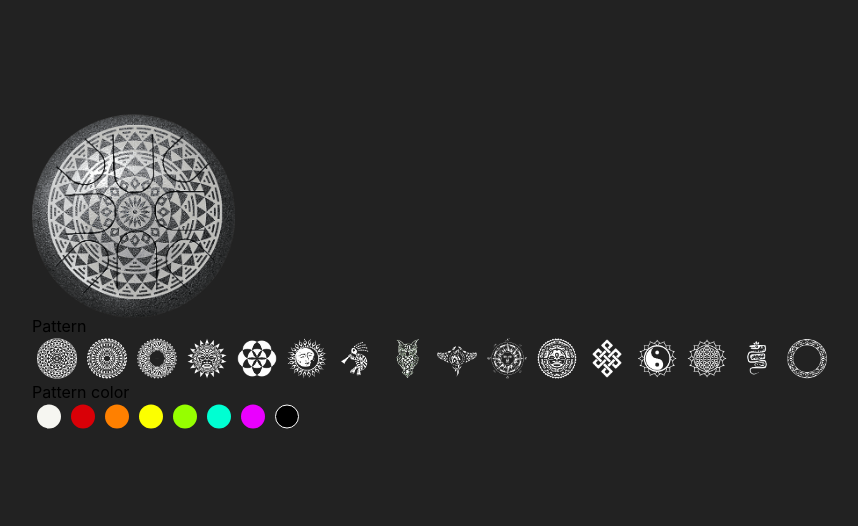
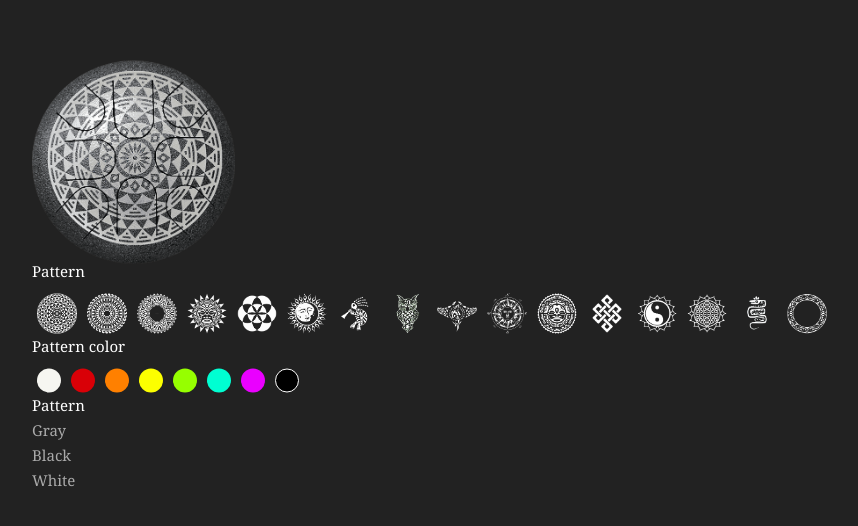
Before and after one commit to Yuvasee/shamba-designer, a React (Create React App) app: page / in a window 1280 px wide. Shown: the part 126-652 px from the top of the page, without its empty margins (208-1066 px from the left). Built offline with nearby package versions, Linux system fonts and the light colour scheme.

Commit message:
Added pattern, style improvements, refactoring

```diff
--- a/src/App.tsx
+++ b/src/App.tsx
@@ -1,11 +1,13 @@
 import { createContext, Dispatch, useReducer } from "react";
 import styled from "styled-components";
 
+import { Color } from "./components/Color";
 import { Drum } from "./components/Drum";
+import { initState, reducer } from "./state/reducer";
 import { Pattern } from "./components/Pattern";
 import { PatternColor } from "./components/PatternColor";
 import { Preloader } from "./components/Preloader";
-import { initState, reducer } from "./state/reducer";
+import { Scale } from "./components/Scale";
 import { State, Action } from "./state/types";
 
 const AppDiv = styled.div`
@@ -23,10 +25,10 @@ export const App = () => {
     const [state, dispatch] = useReducer(reducer, initState);
 
     return (
-        <>
+        <StateContext.Provider value={[state, dispatch]}>
             <Preloader />
+
             <AppDiv>
-                <StateContext.Provider value={[state, dispatch]}>
                 <Drum
                     scale={state.scale}
                     color={state.color}
@@ -37,9 +39,12 @@ export const App = () => {
                 <Pattern />
 
                 <PatternColor />
+
+                <Color />
+
+                <Scale />
+            </AppDiv>
         </StateContext.Provider>
-            </AppDiv>
-        </>
     );
 };
 
--- /dev/null
+++ b/src/components/Color.tsx
@@ -0,0 +1,44 @@
+import styled from "styled-components";
+
+import { FONT_FAMILY, MENU_ITEM_COLOR } from "../constants";
+import { PropertyHeader } from "../elements/PropertyHeader";
+
+import { drumColors } from "../state/data";
+
+const ColorDiv = styled.div`
+    color: ${MENU_ITEM_COLOR};
+    font-size: 15px;
+    font-family: ${FONT_FAMILY};
+`;
+
+const ColorItemDiv = styled.div`
+    cursor: pointer;
+    margin-left: -10px;
+
+    &:not(:last-child) {
+        margin-bottom: 10px;
+    }
+
+    span {
+        padding: 0 10px;
+        border-radius: 8px;
+
+        &:hover {
+            background-color: #333;
+        }
+    }
+`;
+
+export const Color = () => {
+    return (
+        <ColorDiv>
+            <PropertyHeader>Pattern</PropertyHeader>
+
+            {drumColors.map((color) => (
+                <ColorItemDiv>
+                    <span>{color}</span>
+                </ColorItemDiv>
+            ))}
+        </ColorDiv>
+    );
+};
--- a/src/components/Pattern.tsx
+++ b/src/components/Pattern.tsx
@@ -1,12 +1,12 @@
 import { useContext } from "react";
 import styled from "styled-components";
+
 import { StateContext } from "../App";
+import { PropertyHeader } from "../elements/PropertyHeader";
 
 const PATTERN_SIZE_PX = 40;
 
 const PatternContainerDiv = styled.div``;
-
-const PropertyHeaderDiv = styled.div``;
 
 const PatternSelectorDiv = styled.div`
     display: flex;
@@ -30,7 +30,7 @@ export const Pattern = () => {
 
     return (
         <PatternContainerDiv>
-            <PropertyHeaderDiv>Pattern</PropertyHeaderDiv>
+            <PropertyHeader>Pattern</PropertyHeader>
 
             <PatternSelectorDiv>
                 {Array.from({ length: 16 }).map((_, i) => {
--- a/src/components/PatternColor.tsx
+++ b/src/components/PatternColor.tsx
@@ -1,6 +1,7 @@
 import { useContext } from "react";
 import styled from "styled-components";
 import { StateContext } from "../App";
+import { PropertyHeader } from "../elements/PropertyHeader";
 import { patternColors } from "../state/data";
 
 type PatternColorDivProps = {
@@ -11,8 +12,6 @@ type PatternColorDivProps = {
 const PATTERN_COLOR_SIZE_PX = 24;
 
 const PatternColorContainerDiv = styled.div``;
-
-const PropertyHeaderDiv = styled.div``;
 
 const PatternColorSelectorDiv = styled.div`
     display: flex;
@@ -40,13 +39,13 @@ export const PatternColor = () => {
 
     return (
         <PatternColorContainerDiv>
-            <PropertyHeaderDiv>Pattern color</PropertyHeaderDiv>
+            <PropertyHeader>Pattern color</PropertyHeader>
 
             <PatternColorSelectorDiv>
                 {Array.from({ length: 8 }).map((_, i) => {
                     const disabled =
-                        (state.color === "white" && i === 0) ||
-                        (state.color === "black" && i === 7);
+                        (state.color === "White" && i === 0) ||
+                        (state.color === "Black" && i === 7);
 
                     return (
                         <PatternColorDiv
--- a/src/components/Preloader.tsx
+++ b/src/components/Preloader.tsx
@@ -7,7 +7,7 @@ const PreloaderDiv = styled.div`
 `;
 
 export const Preloader = () => {
-    const colors: DrumColor[] = ["gray", "white", "black"];
+    const colors: DrumColor[] = ["Gray", "White", "Black"];
     const patterns = Array.from({ length: 16 });
 
     return (
--- /dev/null
+++ b/src/components/Scale.tsx
@@ -0,0 +1,7 @@
+import styled from "styled-components";
+
+const ScaleDiv = styled.div``;
+
+export const Scale = () => {
+    return <ScaleDiv></ScaleDiv>;
+};
--- /dev/null
+++ b/src/constants.ts
@@ -0,0 +1,2 @@
+export const FONT_FAMILY = 'Cambria, Cochin, Georgia, Times, "Times New Roman", serif';
+export const MENU_ITEM_COLOR = "#aaa";
--- /dev/null
+++ b/src/elements/PropertyHeader.tsx
@@ -0,0 +1,15 @@
+import { FC, PropsWithChildren } from "react";
+import styled from "styled-components";
+
+import { FONT_FAMILY } from "../constants";
+
+const PropertyHeaderDiv = styled.div`
+    color: white;
+    font-size: 15px;
+    font-family: ${FONT_FAMILY};
+    margin-bottom: 10px;
+`;
+
+export const PropertyHeader: FC<PropsWithChildren<{}>> = ({ children }) => {
+    return <PropertyHeaderDiv>{children}</PropertyHeaderDiv>;
+};
--- a/src/state/data.ts
+++ b/src/state/data.ts
@@ -1,4 +1,4 @@
-import { Scale, ScaleId } from "./types";
+import { DrumColor, Scale, ScaleId } from "./types";
 
 export const scales: Record<ScaleId, Scale> = {
     akebonoC: {
@@ -72,3 +72,5 @@ export const patternColors = [
     "#ea00ff",
     "#000",
 ];
+
+export const drumColors: DrumColor[] = ["Gray", "Black", "White"];
--- a/src/state/reducer.ts
+++ b/src/state/reducer.ts
@@ -4,7 +4,7 @@ import { State, Action, ActionMap, Pattern, PatternColorId } from "./types";
 export const initState: State = {
     mainState: "splash",
     scale: "akebonoC",
-    color: "gray",
+    color: "Gray",
     pattern: 0,
     patternColor: 0,
 };
--- a/src/state/types.ts
+++ b/src/state/types.ts
@@ -1,4 +1,4 @@
-export type DrumColor = "gray" | "black" | "white";
+export type DrumColor = "Gray" | "Black" | "White";
 
 export type Pattern = 0 | 1 | 2 | 3 | 4 | 5 | 6 | 7 | 8 | 9 | 10 | 11 | 12 | 13 | 14 | 15;
 
```
Lines whose indentation alone changed are shown as unchanged.
